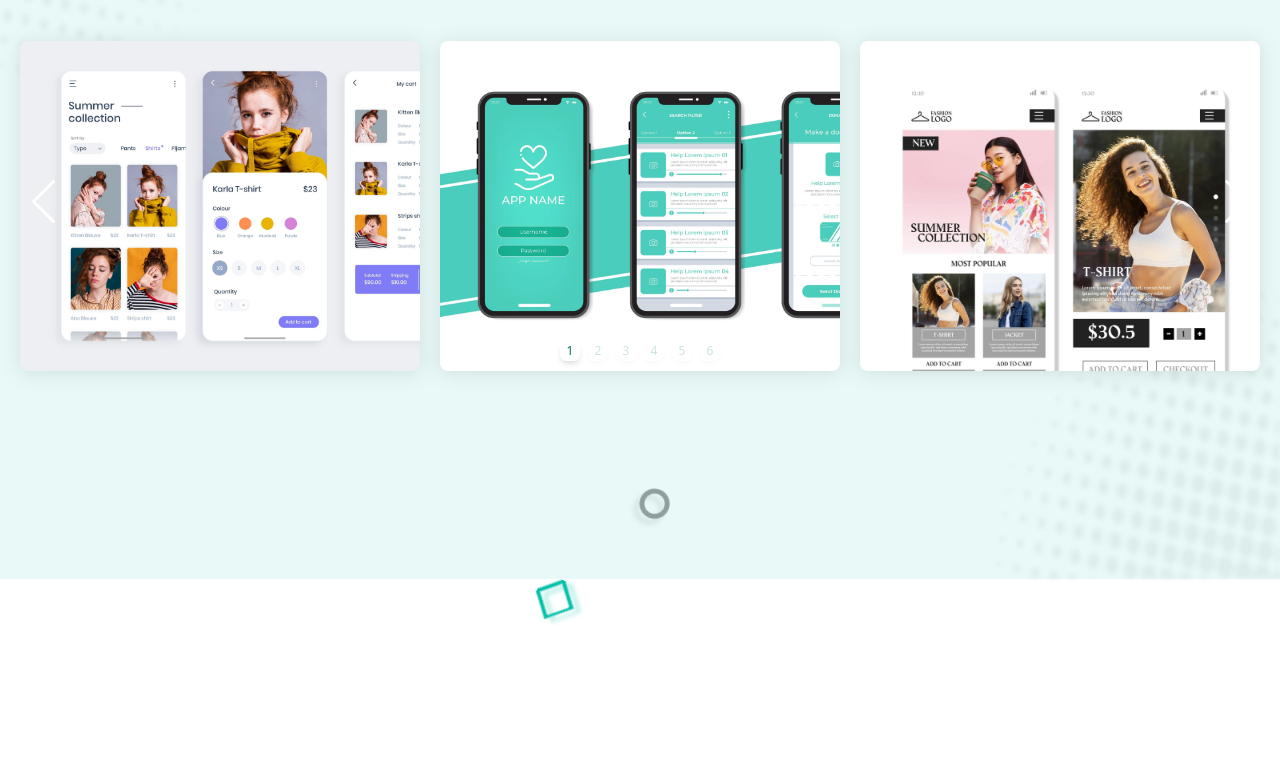
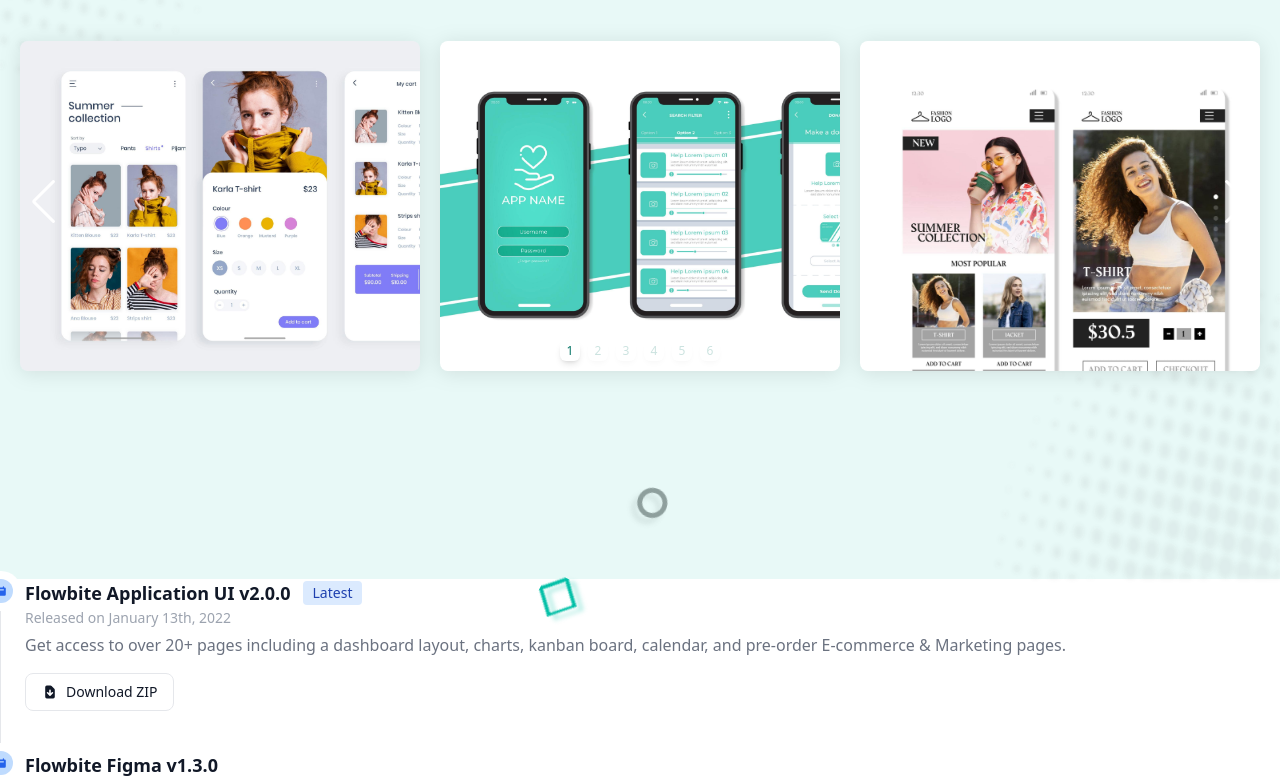
Before and after one commit to SMKH-PRO/OpenFolio, a Next.js app: page / in a window 1280 px wide. Shown: the part 2015-2796 px from the top of the page. Before the commit the page ends 2649 px from the top, so only its background shows below. Built offline with nearby package versions, Linux system fonts and the light colour scheme.

Commit message:
experience section

```diff
--- /dev/null
+++ b/components/experience/index.tsx
@@ -0,0 +1,102 @@
+const Experience = () => (
+  <ol className="relative border-l border-gray-200 dark:border-gray-700">
+    <li className="mb-10 ml-6">
+      <span className="flex absolute -left-3 justify-center items-center w-6 h-6 bg-blue-200 rounded-full ring-8 ring-white dark:ring-gray-900 dark:bg-blue-900">
+        <svg
+          className="w-3 h-3 text-blue-600 dark:text-blue-400"
+          fill="currentColor"
+          viewBox="0 0 20 20"
+          xmlns="http://www.w3.org/2000/svg"
+        >
+          <path
+            fillRule="evenodd"
+            d="M6 2a1 1 0 00-1 1v1H4a2 2 0 00-2 2v10a2 2 0 002 2h12a2 2 0 002-2V6a2 2 0 00-2-2h-1V3a1 1 0 10-2 0v1H7V3a1 1 0 00-1-1zm0 5a1 1 0 000 2h8a1 1 0 100-2H6z"
+            clipRule="evenodd"
+          />
+        </svg>
+      </span>
+      <h3 className="flex items-center mb-1 text-lg font-semibold text-gray-900 dark:text-white">
+        Flowbite Application UI v2.0.0{" "}
+        <span className="bg-blue-100 text-blue-800 text-sm font-medium mr-2 px-2.5 py-0.5 rounded dark:bg-blue-200 dark:text-blue-800 ml-3">
+          Latest
+        </span>
+      </h3>
+      <time className="block mb-2 text-sm font-normal leading-none text-gray-400 dark:text-gray-500">
+        Released on January 13th, 2022
+      </time>
+      <p className="mb-4 text-base font-normal text-gray-500 dark:text-gray-400">
+        Get access to over 20+ pages including a dashboard layout, charts,
+        kanban board, calendar, and pre-order E-commerce & Marketing pages.
+      </p>
+      <p className="inline-flex items-center py-2 px-4 text-sm font-medium text-gray-900 bg-white rounded-lg border border-gray-200 hover:bg-gray-100 hover:text-blue-700 focus:z-10 focus:ring-4 focus:outline-none focus:ring-gray-200 focus:text-blue-700 dark:bg-gray-800 dark:text-gray-400 dark:border-gray-600 dark:hover:text-white dark:hover:bg-gray-700 dark:focus:ring-gray-700">
+        <svg
+          className="mr-2 w-4 h-4"
+          fill="currentColor"
+          viewBox="0 0 20 20"
+          xmlns="http://www.w3.org/2000/svg"
+        >
+          <path
+            fillRule="evenodd"
+            d="M6 2a2 2 0 00-2 2v12a2 2 0 002 2h8a2 2 0 002-2V7.414A2 2 0 0015.414 6L12 2.586A2 2 0 0010.586 2H6zm5 6a1 1 0 10-2 0v3.586l-1.293-1.293a1 1 0 10-1.414 1.414l3 3a1 1 0 001.414 0l3-3a1 1 0 00-1.414-1.414L11 11.586V8z"
+            clipRule="evenodd"
+          />
+        </svg>{" "}
+        Download ZIP
+      </p>
+    </li>
+    <li className="mb-10 ml-6">
+      <span className="flex absolute -left-3 justify-center items-center w-6 h-6 bg-blue-200 rounded-full ring-8 ring-white dark:ring-gray-900 dark:bg-blue-900">
+        <svg
+          className="w-3 h-3 text-blue-600 dark:text-blue-400"
+          fill="currentColor"
+          viewBox="0 0 20 20"
+          xmlns="http://www.w3.org/2000/svg"
+        >
+          <path
+            fillRule="evenodd"
+            d="M6 2a1 1 0 00-1 1v1H4a2 2 0 00-2 2v10a2 2 0 002 2h12a2 2 0 002-2V6a2 2 0 00-2-2h-1V3a1 1 0 10-2 0v1H7V3a1 1 0 00-1-1zm0 5a1 1 0 000 2h8a1 1 0 100-2H6z"
+            clipRule="evenodd"
+          />
+        </svg>
+      </span>
+      <h3 className="mb-1 text-lg font-semibold text-gray-900 dark:text-white">
+        Flowbite Figma v1.3.0
+      </h3>
+      <time className="block mb-2 text-sm font-normal leading-none text-gray-400 dark:text-gray-500">
+        Released on December 7th, 2021
+      </time>
+      <p className="text-base font-normal text-gray-500 dark:text-gray-400">
+        All of the pages and components are first designed in Figma and we keep
+        a parity between the two versions even as we update the project.
+      </p>
+    </li>
+    <li className="mb-10 ml-6">
+      <span className="flex absolute -left-3 justify-center items-center w-6 h-6 bg-blue-200 rounded-full ring-8 ring-white dark:ring-gray-900 dark:bg-blue-900">
+        <svg
+          className="w-3 h-3 text-blue-600 dark:text-blue-400"
+          fill="currentColor"
+          viewBox="0 0 20 20"
+          xmlns="http://www.w3.org/2000/svg"
+        >
+          <path
+            fillRule="evenodd"
+            d="M6 2a1 1 0 00-1 1v1H4a2 2 0 00-2 2v10a2 2 0 002 2h12a2 2 0 002-2V6a2 2 0 00-2-2h-1V3a1 1 0 10-2 0v1H7V3a1 1 0 00-1-1zm0 5a1 1 0 000 2h8a1 1 0 100-2H6z"
+            clipRule="evenodd"
+          />
+        </svg>
+      </span>
+      <h3 className="mb-1 text-lg font-semibold text-gray-900 dark:text-white">
+        Flowbite Library v1.2.2
+      </h3>
+      <time className="block mb-2 text-sm font-normal leading-none text-gray-400 dark:text-gray-500">
+        Released on December 2nd, 2021
+      </time>
+      <p className="text-base font-normal text-gray-500 dark:text-gray-400">
+        Get started with dozens of web components and interactive elements built
+        on top of Tailwind CSS.
+      </p>
+    </li>
+  </ol>
+);
+
+export default Experience;
--- a/package.json
+++ b/package.json
@@ -8,7 +8,7 @@
     "start": "next start",
     "lint": "next lint",
     "prepare": "husky install",
-    "pre-commit": "npm run lint",
+    "pre-commit": "npm run lint:fix",
     "lint:fix":"npm run lint -- --fix"
   },
   "dependencies": {
--- a/pages/index.tsx
+++ b/pages/index.tsx
@@ -3,6 +3,7 @@ import Head from "next/head";
 import About from "../components/about";
 import Header from "../components/header";
 import Portfolio from "../components/portfolio/index";
+import Experience from "../components/experience";
 
 const Home: NextPage = () => (
   <div>
@@ -16,6 +17,7 @@ const Home: NextPage = () => (
       <Header />
       <About />
       <Portfolio />
+      <Experience />
     </main>
 
     {/* <footer className={styles.footer}>
```
